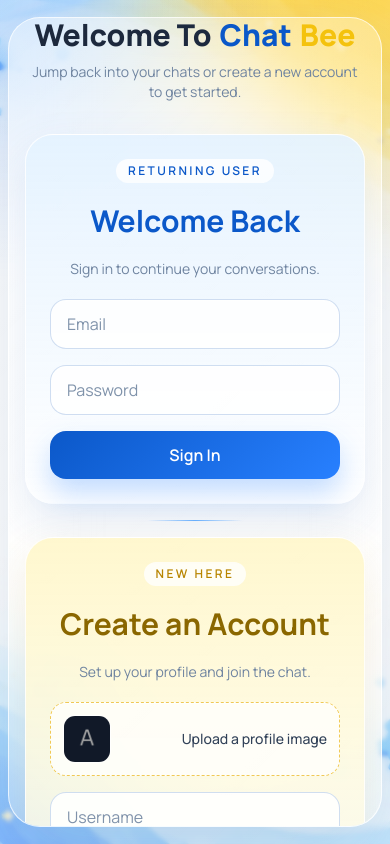
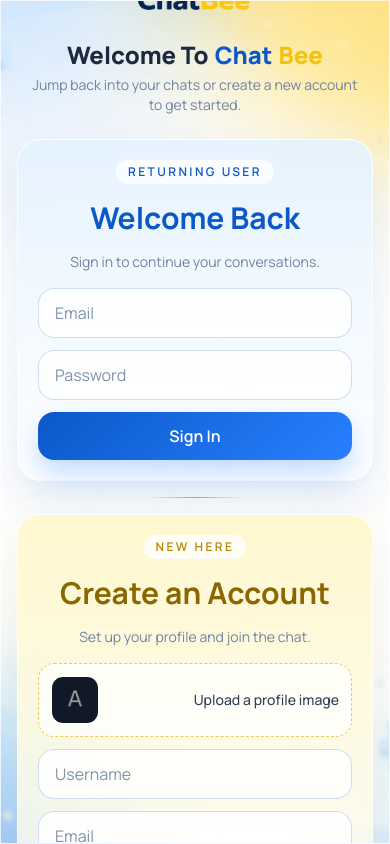
Before and after one commit to Anshuman117/React-Firebase-Chat-App, a React (Vite) app: page / in a window 390 px wide. Built offline with nearby package versions, Linux system fonts and the light colour scheme; no server answers.

Commit message:
saved changes

```diff
--- a/src/App.jsx
+++ b/src/App.jsx
@@ -46,13 +46,13 @@ function App() {
 
   return (
     <div
-      className="relative flex min-h-screen w-screen items-center justify-center bg-cover bg-center p-2 sm:p-4"
+      className="relative flex min-h-screen w-screen items-center justify-center bg-cover bg-center p-0 sm:p-3 md:p-4"
       style={{ backgroundImage: `url(${bg})` }}
     >
       <div className="absolute inset-0 bg-white/22 backdrop-blur-[2px]"></div>
       <div className="absolute inset-0 bg-[radial-gradient(circle_at_top_left,rgba(52,135,255,0.2),transparent_30%),radial-gradient(circle_at_top_right,rgba(255,211,72,0.24),transparent_28%),linear-gradient(135deg,rgba(255,255,255,0.16),rgba(255,255,255,0.04))]"></div>
       <div
-        className="chatbee-shell relative z-10 flex h-[96dvh] w-[96vw] max-w-[1440px] overflow-hidden rounded-[32px] text-slate-800 backdrop-blur-2xl md:h-[95vh]"
+        className="chatbee-shell relative z-10 flex h-screen w-screen overflow-hidden rounded-none text-slate-800 backdrop-blur-2xl sm:h-[96dvh] sm:w-[96vw] sm:max-w-[1440px] sm:rounded-[32px] md:h-[95vh]"
       >
         {currentUser ? (
           <>
--- a/src/Components/chat/Chat.jsx
+++ b/src/Components/chat/Chat.jsx
@@ -147,13 +147,13 @@ const Chat = ({ onBack }) => {
 
   return (
     <div className="flex h-full w-full flex-col bg-[linear-gradient(180deg,rgba(255,255,255,0.38),rgba(240,247,255,0.2))]">
-      <div className="top flex items-center justify-between border-b border-white/40 bg-white/34 px-4 py-4 backdrop-blur-sm">
-        <div className="flex items-center gap-3">
+      <div className="top flex items-center justify-between gap-3 border-b border-white/40 bg-white/34 px-3 py-3 backdrop-blur-sm sm:px-4 sm:py-4">
+        <div className="flex min-w-0 items-center gap-2.5 sm:gap-3">
           {onBack && (
             <button
               type="button"
               onClick={onBack}
-              className="mr-1 rounded-full border border-white/80 bg-white/80 px-3 py-1.5 text-sm font-medium text-slate-700 shadow-[0_10px_20px_rgba(96,130,181,0.12)] md:hidden"
+              className="shrink-0 rounded-full border border-white/80 bg-white/80 px-2.5 py-1.5 text-xs font-medium text-slate-700 shadow-[0_10px_20px_rgba(96,130,181,0.12)] sm:px-3 sm:text-sm md:hidden"
             >
               Back
             </button>
@@ -163,12 +163,12 @@ const Chat = ({ onBack }) => {
             alt=""
             className="h-12 w-12 rounded-full border border-white/90 object-cover shadow-[0_10px_24px_rgba(84,126,191,0.14)]"
           />
-          <div className="flex flex-col">
-            <span className="text-base font-bold text-slate-800">{user?.username}</span>
+          <div className="min-w-0 flex flex-col">
+            <span className="truncate text-sm font-bold text-slate-800 sm:text-base">{user?.username}</span>
             <p className="text-xs chatbee-soft-text">Active conversation</p>
           </div>
         </div>
-        <div className="flex gap-2 sm:gap-3">
+        <div className="flex shrink-0 gap-2 sm:gap-3">
           <button type="button" className="hidden h-10 w-10 items-center justify-center rounded-full border border-[#0B2A5B] bg-[#0B2A5B] shadow-[0_10px_22px_rgba(94,127,177,0.12)] transition hover:-translate-y-0.5 sm:flex">
             <img src={phone} alt="" className="h-[18px] w-[18px] opacity-80 transition hover:opacity-100" />
           </button>
@@ -188,7 +188,7 @@ const Chat = ({ onBack }) => {
         </div>
       </div>
       {mobileActionsOpen && (
-        <div className="chatbee-panel mx-4 mt-3 rounded-2xl p-3 md:hidden">
+        <div className="chatbee-panel mx-3 mt-3 rounded-2xl p-3 sm:mx-4 md:hidden">
           <button
             type="button"
             onClick={handleBlock}
@@ -205,7 +205,7 @@ const Chat = ({ onBack }) => {
           </button>
         </div>
       )}
-      <div className="center flex flex-1 flex-col gap-4 overflow-y-auto bg-[radial-gradient(circle_at_top_right,rgba(255,214,84,0.2),transparent_30%),radial-gradient(circle_at_bottom_left,rgba(101,172,255,0.18),transparent_28%)] px-4 py-5 md:px-6">
+      <div className="center flex flex-1 flex-col gap-3 overflow-y-auto bg-[radial-gradient(circle_at_top_right,rgba(255,214,84,0.2),transparent_30%),radial-gradient(circle_at_bottom_left,rgba(101,172,255,0.18),transparent_28%)] px-3 py-4 sm:gap-4 sm:px-4 sm:py-5 md:px-6">
         {chat?.messages?.map((message, index) => (
           <div
             key={`${message.senderId}-${message.createdAt?.seconds || message.createdAt || index}`}
@@ -215,7 +215,7 @@ const Chat = ({ onBack }) => {
                 : "justify-start"
             }`}
           >
-            <div className={`texts max-w-[72%] ${message.senderId === currentUser?.id ? "text-right" : "text-left"}`}>
+            <div className={`texts max-w-[86%] sm:max-w-[78%] lg:max-w-[72%] ${message.senderId === currentUser?.id ? "text-right" : "text-left"}`}>
               {message.img && (
                 <img
                   src={message.img}
@@ -265,8 +265,8 @@ const Chat = ({ onBack }) => {
         className="bottom mt-auto border-t border-white/45 bg-white/36 px-3 py-2 backdrop-blur-sm sm:px-4 sm:py-3"
         style={{ paddingBottom: "max(0.5rem, env(safe-area-inset-bottom))" }}
       >
-        <div className="flex w-full min-w-0 items-center gap-2 sm:gap-3">
-          <div className="icons flex shrink-0 items-center gap-2 sm:gap-3">
+        <div className="flex w-full min-w-0 flex-wrap items-center gap-2 sm:flex-nowrap sm:gap-3">
+          <div className="icons order-2 flex shrink-0 items-center gap-2 sm:order-1 sm:gap-3">
           <label htmlFor="chat-file" className="flex h-10 w-10 cursor-pointer items-center justify-center rounded-full border border-[#0B2A5B] bg-[#0B2A5B] shadow-[0_10px_22px_rgba(94,127,177,0.12)] transition hover:-translate-y-0.5">
             <img
               src={img}
@@ -295,13 +295,13 @@ const Chat = ({ onBack }) => {
           <input
             type="text"
             placeholder={isCurrentUserBlocked || isReceiverBlocked ? "You cannot send a message" : "Type a message"}
-            className="chatbee-input min-w-0 flex-1 rounded-2xl px-3 py-2.5 text-sm outline-none transition sm:px-4 sm:py-3 disabled:cursor-not-allowed disabled:opacity-50"
+            className="chatbee-input order-1 min-w-0 basis-full rounded-2xl px-3 py-2.5 text-sm outline-none transition sm:order-2 sm:basis-auto sm:flex-1 sm:px-4 sm:py-3 disabled:cursor-not-allowed disabled:opacity-50"
             value={text}
             onChange={(e) => settext(e.target.value)}
             disabled={isCurrentUserBlocked || isReceiverBlocked}
           />
 
-          <div className="flex shrink-0 items-center gap-2">
+          <div className="order-3 ml-auto flex shrink-0 items-center gap-2">
             <div className="relative">
               <button
                 type="button"
@@ -314,7 +314,7 @@ const Chat = ({ onBack }) => {
                   className="h-[18px] w-[18px] opacity-80 transition hover:opacity-100 sm:h-[19px] sm:w-[19px]"
                 />
               </button>
-              <div className="absolute bottom-[46px] right-0 z-20">
+              <div className="absolute bottom-[46px] right-0 z-20 scale-[0.9] origin-bottom-right sm:scale-100">
                 <EmojiPicker open={open} onEmojiClick={handleEmoji} />
               </div>
             </div>
--- a/src/Components/login/Login.jsx
+++ b/src/Components/login/Login.jsx
@@ -96,35 +96,35 @@ const Login = () => {
   };
 
   return (
-    <div className="Login flex h-full w-full flex-col justify-center gap-8 overflow-y-auto p-4 md:p-8 lg:p-12">
+    <div className="Login flex h-full w-full flex-col justify-center gap-6 overflow-y-auto px-4 py-6 sm:px-5 sm:py-8 md:gap-8 md:p-8 lg:p-12">
       <div className="mx-auto flex w-full max-w-5xl flex-col items-center gap-0 text-center">
-        <span className="rounded-full border border-white/60 bg-white/70 px-4 py-1 text-xs font-bold uppercase tracking-[0.35em] text-[#0B58C9] shadow-[0_10px_24px_rgba(74,128,196,0.14)]">
+        <span className="rounded-full border border-white/60 bg-white/70 px-3 py-1 text-[11px] font-bold uppercase tracking-[0.28em] text-[#0B58C9] shadow-[0_10px_24px_rgba(74,128,196,0.14)] sm:px-4 sm:text-xs sm:tracking-[0.35em]">
           ChatBee
         </span>
 
-        <span className="mt-1 flex w-60 justify-center md:w-72">
+        <span className="mt-1 flex w-48 justify-center sm:w-56 md:w-72">
           <img src={chatbeerm} alt="" className="block w-full drop-shadow-[0_18px_30px_rgba(74,128,196,0.16)]" />
         </span>
 
-        <span className="-mt-8 flex flex-wrap items-center justify-center gap-2">
-          <h1 className="m-0 text-3xl font-extrabold leading-none text-slate-800 md:text-5xl">
+        <span className="-mt-5 flex flex-wrap items-center justify-center gap-1.5 sm:-mt-6 sm:gap-2">
+          <h1 className="m-0 text-2xl font-extrabold leading-none text-slate-800 sm:text-3xl md:text-5xl">
             Welcome To
           </h1>
-          <h1 className="m-0 text-3xl font-extrabold leading-none text-[#0B58C9] md:text-5xl">
+          <h1 className="m-0 text-2xl font-extrabold leading-none text-[#0B58C9] sm:text-3xl md:text-5xl">
             Chat
           </h1>
-          <h1 className="m-0 text-3xl font-extrabold leading-none text-[#F4C20D] md:text-5xl">
+          <h1 className="m-0 text-2xl font-extrabold leading-none text-[#F4C20D] sm:text-3xl md:text-5xl">
             Bee
           </h1>
         </span>
 
-        <p className="mt-3 max-w-2xl text-sm md:text-base chatbee-soft-text">
+        <p className="mt-2 max-w-xl px-2 text-sm chatbee-soft-text sm:mt-3 md:max-w-2xl md:text-base">
           Jump back into your chats or create a new account to get started.
         </p>
       </div>
 
-      <div className="mx-auto grid w-full max-w-6xl grid-cols-1 items-stretch gap-4 md:grid-cols-[minmax(0,1fr)_auto_minmax(0,1fr)] md:gap-6">
-        <div className="chatbee-panel-blue item flex flex-col items-center gap-5 rounded-[28px] p-6 md:p-8">
+      <div className="mx-auto grid w-full max-w-6xl grid-cols-1 items-stretch gap-4 lg:grid-cols-[minmax(0,1fr)_auto_minmax(0,1fr)] lg:gap-6">
+        <div className="chatbee-panel-blue item flex flex-col items-center gap-4 rounded-[24px] p-5 sm:gap-5 sm:rounded-[28px] sm:p-6 md:p-8">
           <span className="rounded-full bg-white/80 px-3 py-1 text-xs font-semibold uppercase tracking-[0.2em] text-[#0B58C9]">
             Returning User
           </span>
@@ -133,7 +133,7 @@ const Login = () => {
             Sign in to continue your conversations.
           </p>
           <form
-            className="flex w-full max-w-sm flex-col items-center gap-4"
+            className="flex w-full max-w-sm flex-col items-center gap-3 sm:gap-4"
             onSubmit={handleLogin}
           >
             <input
@@ -158,11 +158,11 @@ const Login = () => {
         </div>
 
         <div
-          className="mx-auto h-px w-24 rounded-full bg-gradient-to-r from-[#67AFFF]/0 via-[#67AFFF] to-[#FFD55C]/0 md:h-48 md:w-px md:bg-gradient-to-b"
+          className="mx-auto h-px w-24 rounded-full bg-gradient-to-r from-[#67AFFF]/0 via-[#67AFFF] to-[#FFD55C]/0 lg:h-48 lg:w-px lg:bg-gradient-to-b"
           aria-hidden="true"
         />
 
-        <div className="chatbee-panel-yellow item flex flex-col items-center gap-5 rounded-[28px] p-6 md:p-8">
+        <div className="chatbee-panel-yellow item flex flex-col items-center gap-4 rounded-[24px] p-5 sm:gap-5 sm:rounded-[28px] sm:p-6 md:p-8">
           <span className="rounded-full bg-white/80 px-3 py-1 text-xs font-semibold uppercase tracking-[0.2em] text-[#B88500]">
             New Here
           </span>
@@ -172,7 +172,7 @@ const Login = () => {
           </p>
           <form
             onSubmit={handleRegister}
-            className="flex w-full max-w-sm flex-col items-center gap-4"
+            className="flex w-full max-w-sm flex-col items-center gap-3 sm:gap-4"
           >
             <label
               className="flex w-full cursor-pointer items-center justify-between rounded-2xl border border-dashed border-[#F0C955] bg-white/75 p-3 text-sm font-medium text-slate-700 shadow-[inset_0_1px_0_rgba(255,255,255,0.6)]"
```
